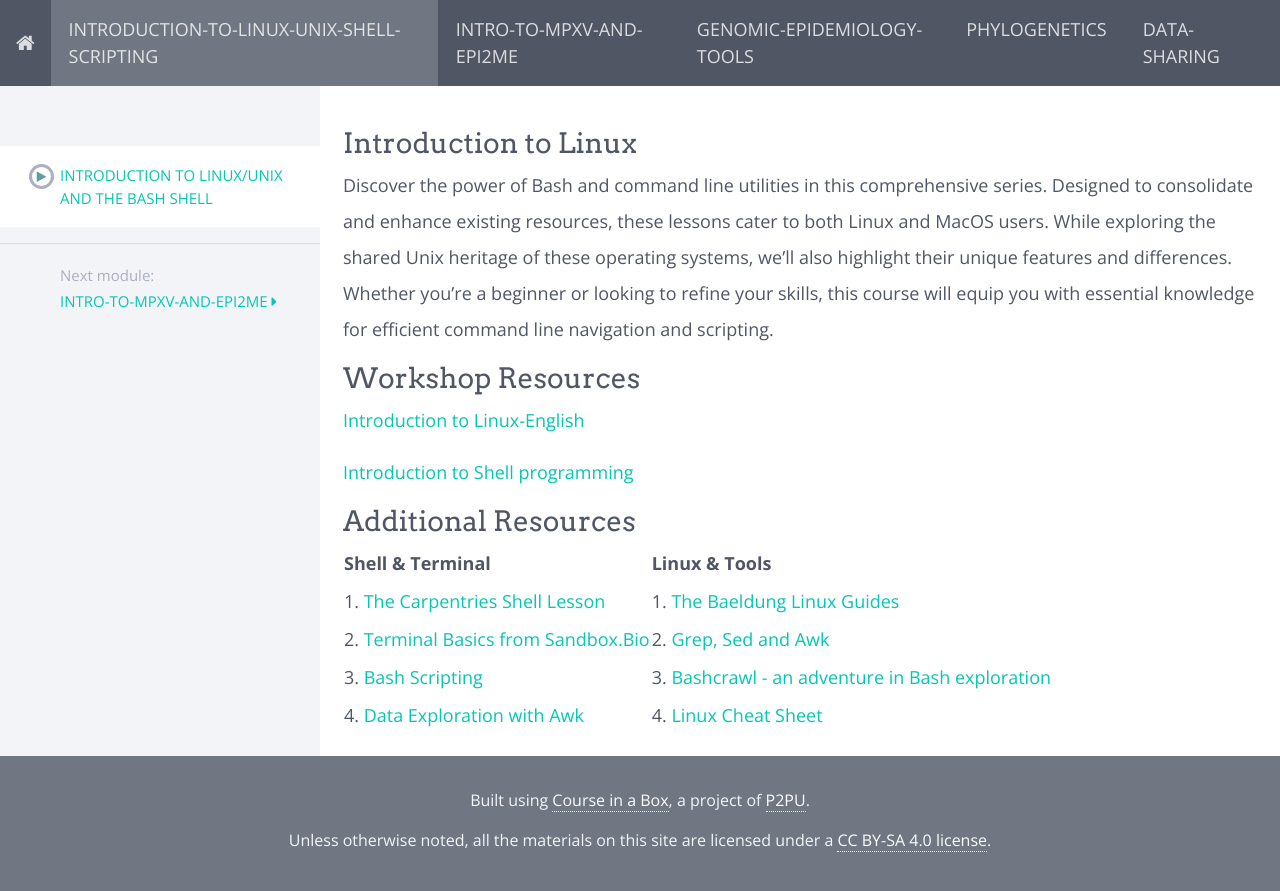
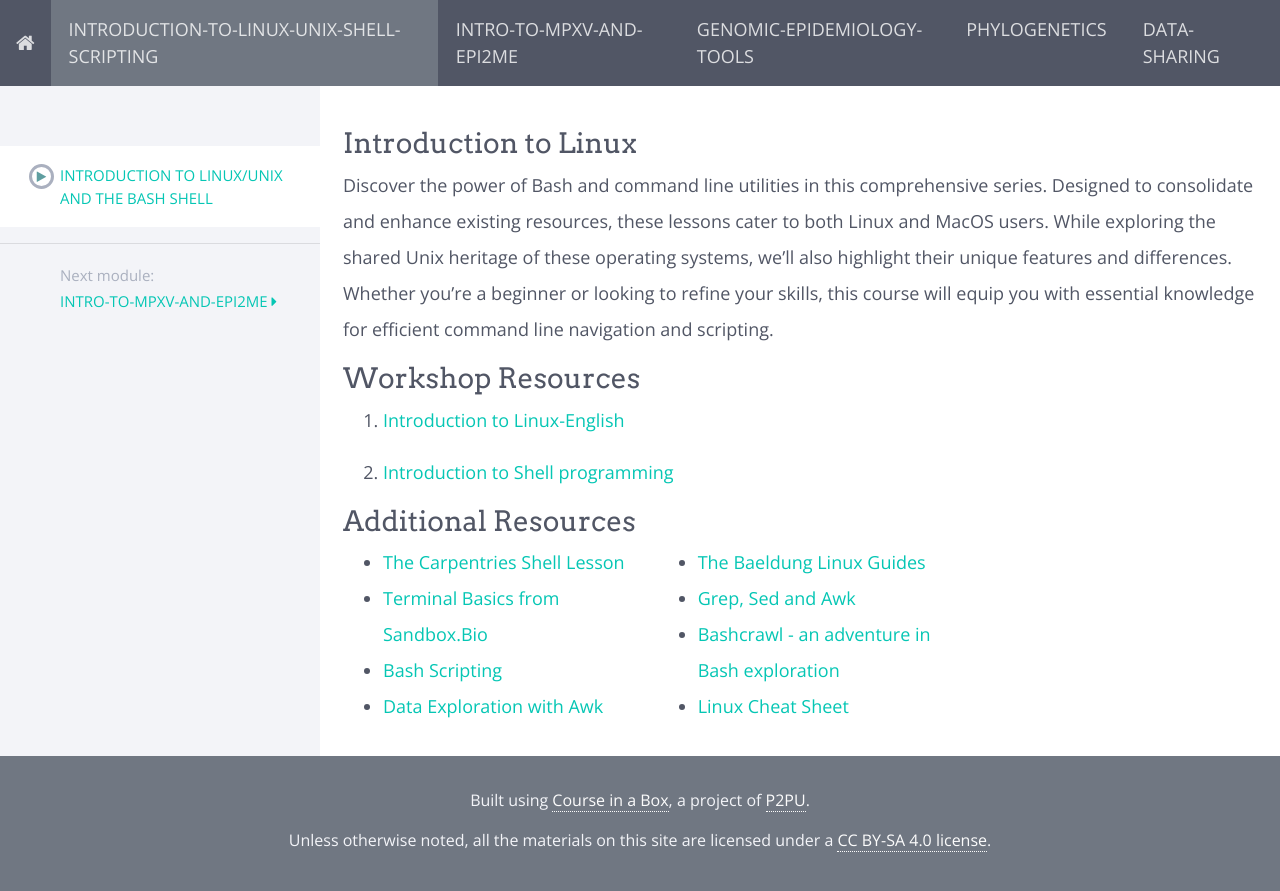
Before and after one commit to SANBI-SA/mpxv-genomics-october2024, a Jekyll site: the page built from modules/introduction-to-linux-unix-shell-scripting/_posts/2024-02-01-introduction-to-linux-unix-shell-scripting.md, in a window 1280 px wide. Shown: the top 891 px of the page. Built offline with Jekyll 4.4.1, drawn with Linux system fonts in a browser that asks for light colours; nearby versions of some CDN libraries.

Commit message:
formated the bootstrap row with two columns

```diff
--- a/modules/introduction-to-linux-unix-shell-scripting/_posts/2024-02-01-introduction-to-linux-unix-shell-scripting.md
+++ b/modules/introduction-to-linux-unix-shell-scripting/_posts/2024-02-01-introduction-to-linux-unix-shell-scripting.md
@@ -18,17 +18,27 @@ Discover the power of Bash and command line utilities in this comprehensive seri
 [Linux Cheat Sheet](/uploads/unix/CheatSheets_linux+bashcript.pdf) -->
 
 ### Workshop Resources
+1. <a href="/uploads/unix/day_3_IntroLinux_En.pdf" target="_blank">Introduction to Linux-English</a>
 
-[Introduction to Linux-English](/uploads/unix/day_3_IntroLinux_En.pdf)
-
-[Introduction to Shell programming](/uploads/unix/day_3_Shell_PL_En.pdf)
+2. <a href="/uploads/unix/day_3_Shell_PL_En.pdf" target="_blank">Introduction to Shell programming</a>
 
 ### Additional Resources
 
-
-| Shell & Terminal                                                                | Linux & Tools                                                                                     |
-|--------------------------------------------------------------------------------|---------------------------------------------------------------------------------------------------|
-|1. [The Carpentries Shell Lesson](https://swcarpentry.github.io/shell-novice/)     | 1. [The Baeldung Linux Guides](https://www.baeldung.com/linux/)                                     |
-|2. [Terminal Basics from Sandbox.Bio](https://sandbox.bio/tutorials/terminal-basics) | 2. [Grep, Sed and Awk](https://www.linode.com/docs/guides/differences-between-grep-sed-awk/)        |
-|3. [Bash Scripting](https://www.linode.com/docs/guides/intro-bash-shell-scripting/)| 3. [Bashcrawl - an adventure in Bash exploration](https://gitlab.com/slackermedia/bashcrawl)        |
-|4. [Data Exploration with Awk](https://sandbox.bio/tutorials/awk-intro)             | 4. [Linux Cheat Sheet](https://www.geeksforgeeks.org/linux-commands-cheat-sheet/)                   |
+<div class="row">
+   <div class="col-sm-4 text-start">
+       <ul class="">
+           <li><a href="https://swcarpentry.github.io/shell-novice/" target="_blank" rel="noopener noreferrer">The Carpentries Shell Lesson</a></li>
+           <li><a href="https://sandbox.bio/tutorials/terminal-basics" target="_blank" rel="noopener noreferrer">Terminal Basics from Sandbox.Bio</a></li>
+           <li><a href="https://www.linode.com/docs/guides/intro-bash-shell-scripting/" target="_blank" rel="noopener noreferrer">Bash Scripting</a></li>
+           <li><a href="https://sandbox.bio/tutorials/awk-intro" target="_blank" rel="noopener noreferrer">Data Exploration with Awk</a></li>
+       </ul>
+   </div>
+   <div class="col-sm-4 text-start">
+       <ul class="">
+           <li><a href="https://www.baeldung.com/linux/" target="_blank" rel="noopener noreferrer">The Baeldung Linux Guides</a></li>
+           <li><a href="https://www.linode.com/docs/guides/differences-between-grep-sed-awk/" target="_blank" rel="noopener noreferrer">Grep, Sed and Awk</a></li>
+           <li><a href="https://gitlab.com/slackermedia/bashcrawl" target="_blank" rel="noopener noreferrer">Bashcrawl - an adventure in Bash exploration</a></li>
+           <li><a href="https://www.geeksforgeeks.org/linux-commands-cheat-sheet/" target="_blank" rel="noopener noreferrer">Linux Cheat Sheet</a></li>
+       </ul>
+   </div>
+</div>
```
